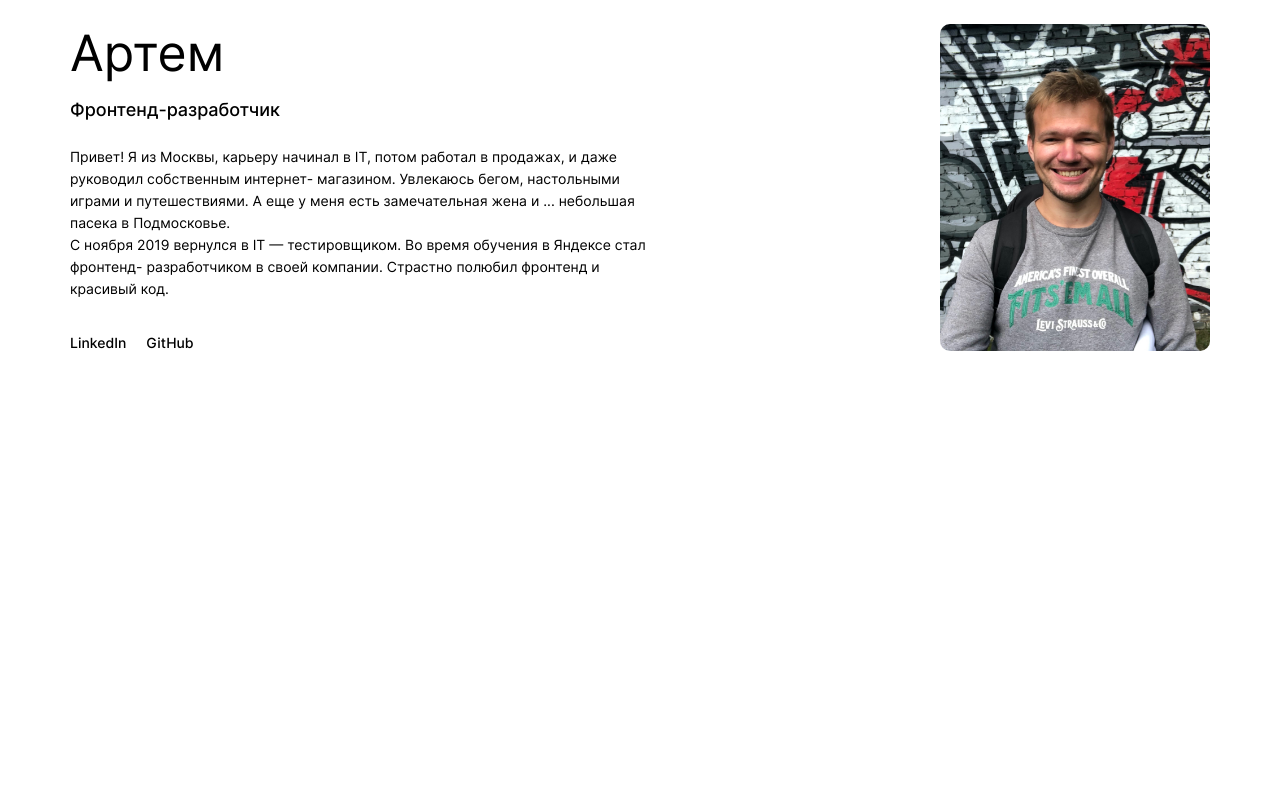
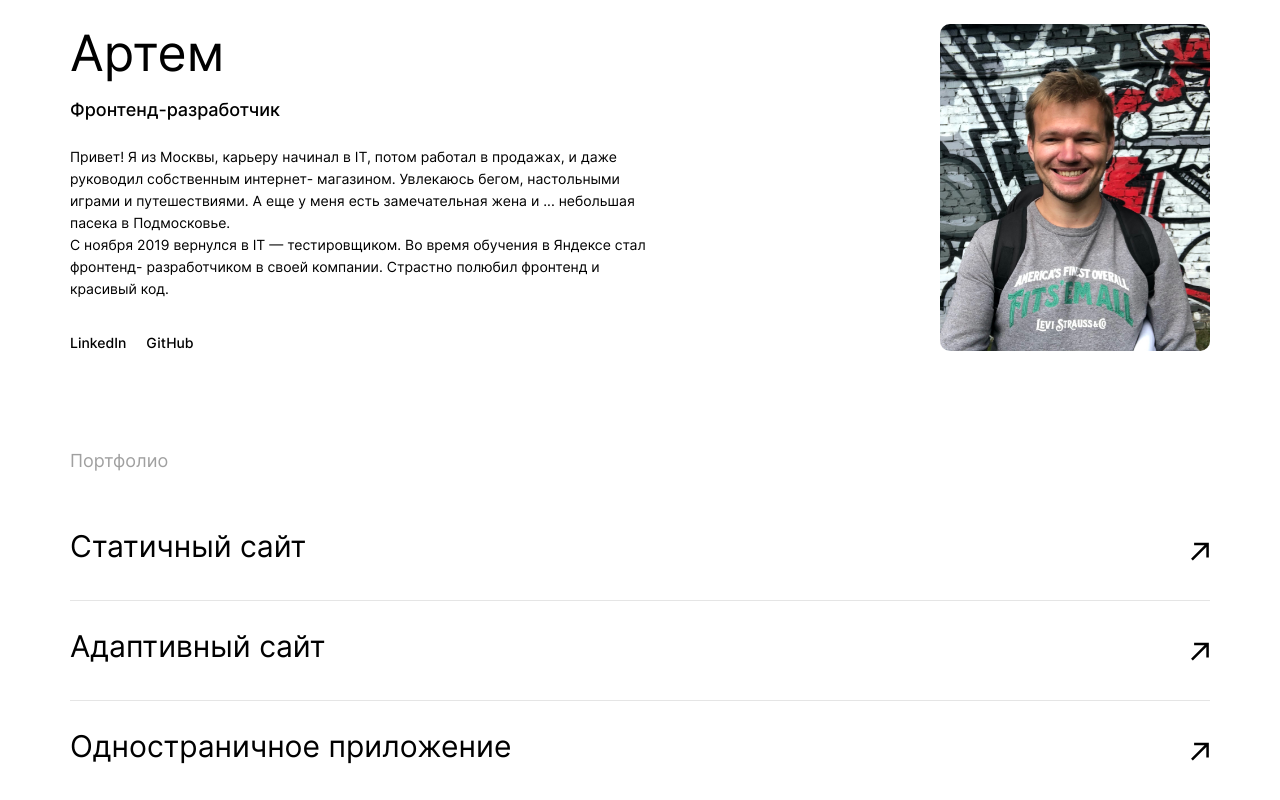
Before and after one commit to Tom-Pepper/movies-explorer-frontend, a React (Create React App) app: page / in a window 1280 px wide. Shown: the part 2183-2983 px from the top of the page. Before the commit the page ends 2534 px from the top, so only its background shows below. Built offline with nearby package versions, Linux system fonts and the light colour scheme.

Commit message:
dev: реализация секции portfolio

```diff
--- a/src/components/Main/Main.js
+++ b/src/components/Main/Main.js
@@ -7,6 +7,7 @@ import NavTab from "./NavTab/NavTab";
 import AboutProject from "./AboutProject/AboutProject";
 import Techs from "./Techs/Techs";
 import AboutMe from "./AboutMe/AboutMe";
+import Portfolio from "./Portfolio/Portfolio";
 
 function Main() {
   return(
@@ -16,6 +17,7 @@ function Main() {
       <AboutProject />
       <Techs />
       <AboutMe />
+      <Portfolio />
     </main>
   );
 }
--- /dev/null
+++ b/src/components/Main/Portfolio/Portfolio.css
@@ -0,0 +1,91 @@
+.portfolio {
+
+}
+
+.portfolio__title {
+  margin: 0;
+  padding: 70px 0 40px;
+  font-weight: 400;
+  font-size: 14px;
+  line-height: 20px;
+  color: #A0A0A0;
+}
+
+.portfolio__list {
+  margin: 0;
+  padding: 0;
+  list-style: none;
+}
+
+.portfolio__list-item {
+  display: flex;
+  justify-content: space-between;
+  border-bottom: 1px solid #E5E5E5;
+  padding: 20px 0 19px;
+}
+
+.portfolio__list-item:last-of-type {
+  border: none;
+}
+
+.portfolio__list-item:first-child {
+  padding-top: 0;
+}
+
+.portfolio__list-link {
+  text-decoration: none;
+  color: #000000;
+  transition: opacity 0.1s ease-in-out 0.1s;
+
+  font-weight: 400;
+  font-size: 18px;
+  line-height: 28px;
+}
+
+.portfolio__list-link:hover {
+  opacity: 0.7;
+}
+
+.portfolio__list-link-image {
+  transition: transform 0.4s ease-in-out;
+  max-width: 29px;
+  max-height: 60px;
+  width: 12px;
+  height: 28px;
+}
+
+.portfolio__list-link-image:hover {
+  transform: rotate(45deg);
+}
+
+@media screen and (min-width: 717px) {
+  .portfolio__title {
+    padding: 90px 0 50px;
+    font-size: 18px;
+    line-height: 20px;
+  }
+
+  .portfolio__list-link {
+    font-size: 28px;
+    line-height: 50px;
+  }
+
+  .portfolio__list-link-image {
+    width: 16px;
+    height: 60px;
+  }
+}
+
+@media screen and (min-width: 1000px) {
+  .portfolio__title {
+    padding-top: 100px;
+  }
+
+  .portfolio__list-link {
+    font-size: 30px;
+  }
+
+  .portfolio__list-link-image {
+    width: 20px;
+  }
+}
--- /dev/null
+++ b/src/components/Main/Portfolio/Portfolio.js
@@ -0,0 +1,28 @@
+import React from 'react';
+
+import './Portfolio.css';
+import arrow from '../../../images/portfolio-arrow.svg';
+
+function Portfolio() {
+  return(
+    <section className="portfolio about-project">
+      <h2 className="portfolio__title">Портфолио</h2>
+      <ul className="portfolio__list">
+        <li className="portfolio__list-item">
+          <a href="" className="portfolio__list-link" target="_blank">Статичный сайт</a>
+          <img src={arrow} alt="Стрелка, указывающая в правый верхний угол" className="portfolio__list-link-image"/>
+        </li>
+        <li className="portfolio__list-item">
+          <a href="" className="portfolio__list-link" target="_blank">Адаптивный сайт</a>
+          <img src={arrow} alt="Стрелка, указывающая в правый верхний угол" className="portfolio__list-link-image"/>
+        </li>
+        <li className="portfolio__list-item">
+          <a href="" className="portfolio__list-link" target="_blank">Одностраничное приложение</a>
+          <img src={arrow} alt="Стрелка, указывающая в правый верхний угол" className="portfolio__list-link-image"/>
+        </li>
+      </ul>
+    </section>
+  );
+}
+
+export default Portfolio;
```
Also changed, not shown: src/images/portfolio-arrow.svg (added).
